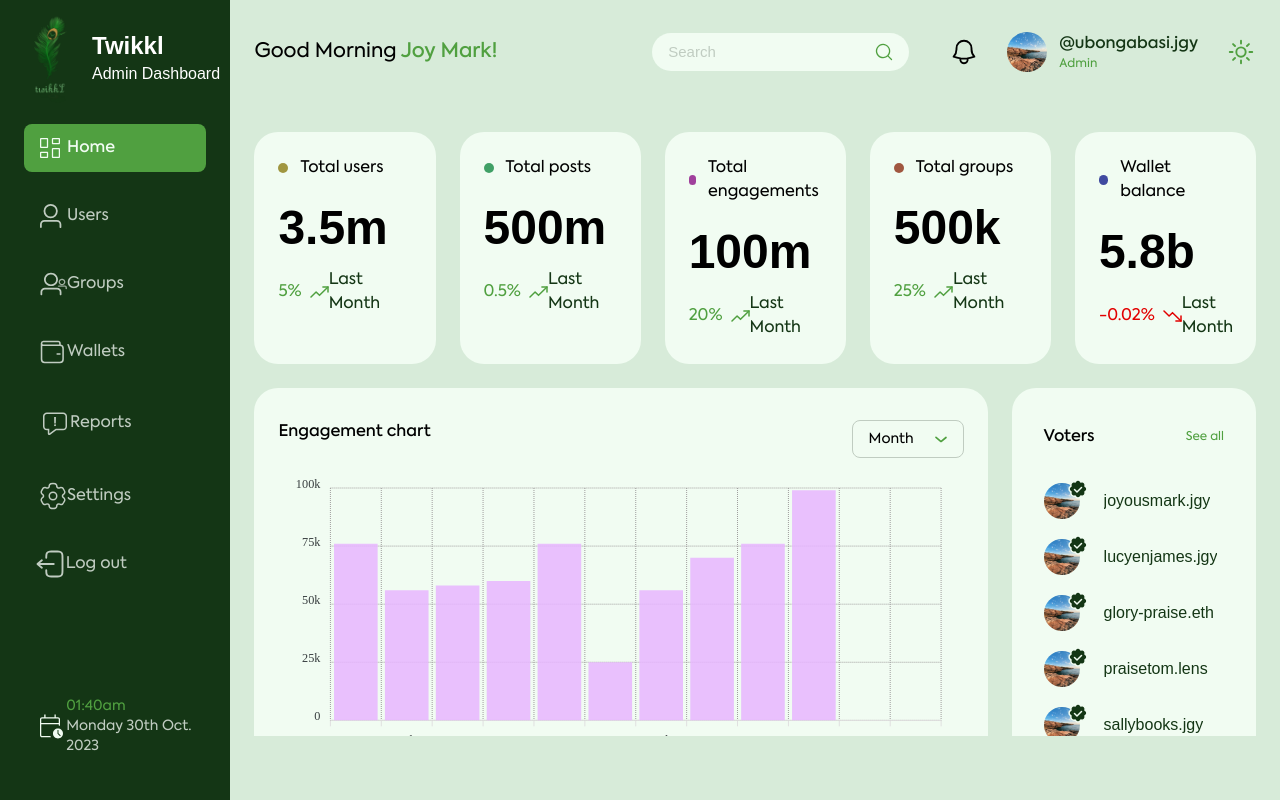
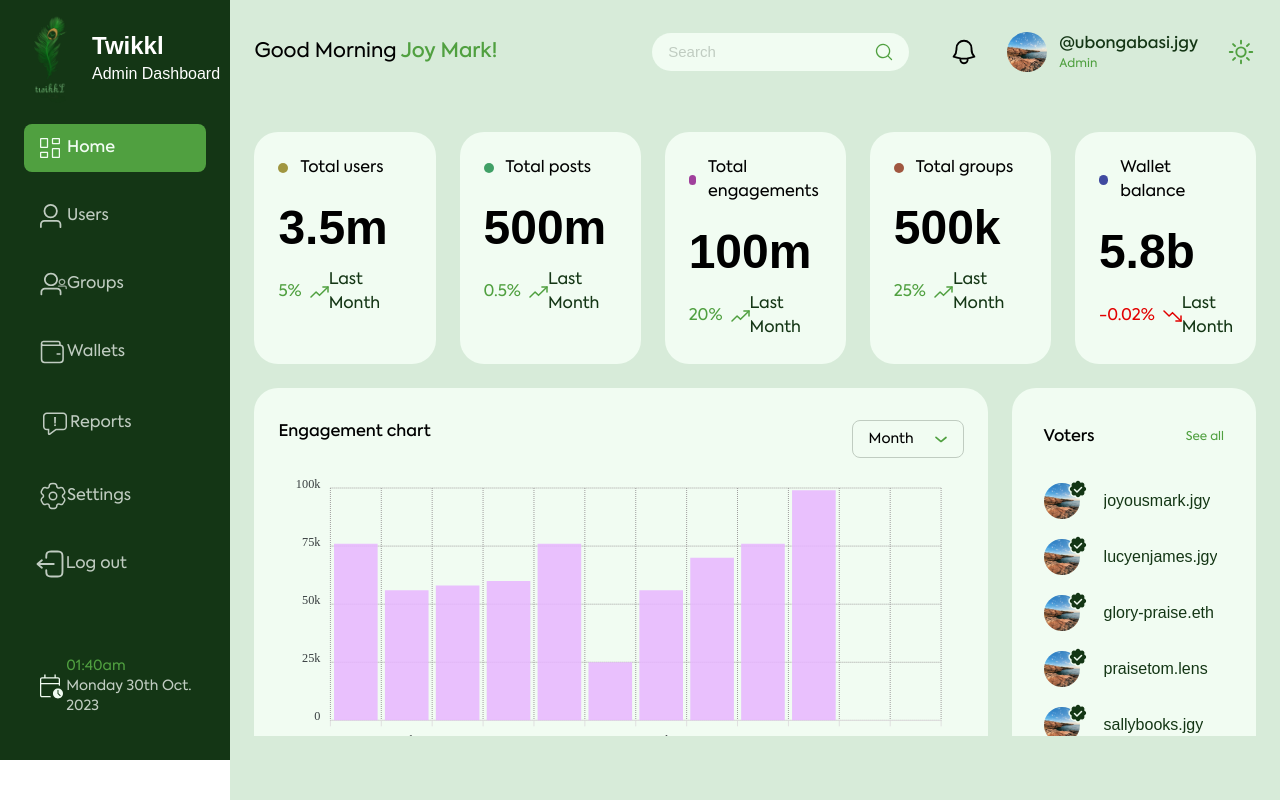
Before and after one commit to JiggyDevs/twikkl-dashboard, a Next.js app: page /dashboard in a window 1280 px wide. Built offline with nearby package versions, Linux system fonts and the light colour scheme; a web font is replaced by a local one.

Commit message:
feat: dashboard home

```diff
--- a/src/app/ui/organisms/SideBar.tsx
+++ b/src/app/ui/organisms/SideBar.tsx
@@ -5,7 +5,7 @@ import { CalendarTimeIcon, LogoutIcon } from "../../../../public/svg";
 
 const SideBar = () => {
   return (
-    <div className="bg-twikkl-main flex flex-col flex-[0.7] pb-4 pt-2">
+    <div className="bg-twikkl-main h-[95vh] flex flex-col pb-4 pt-2">
       <div className="flex flex-col gap-y-4">
         <Link href="/dashboard" className="flex items-center">
           <Image
```
